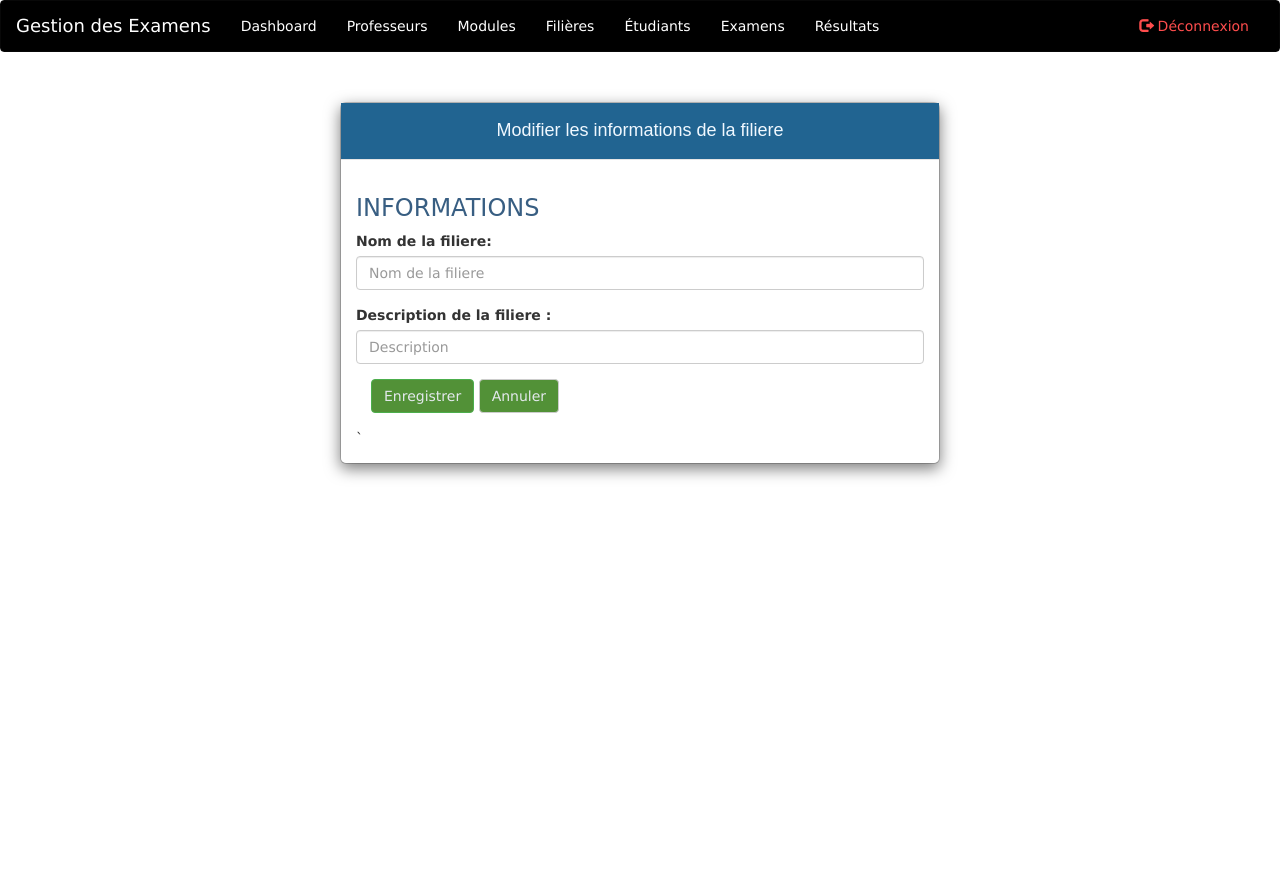
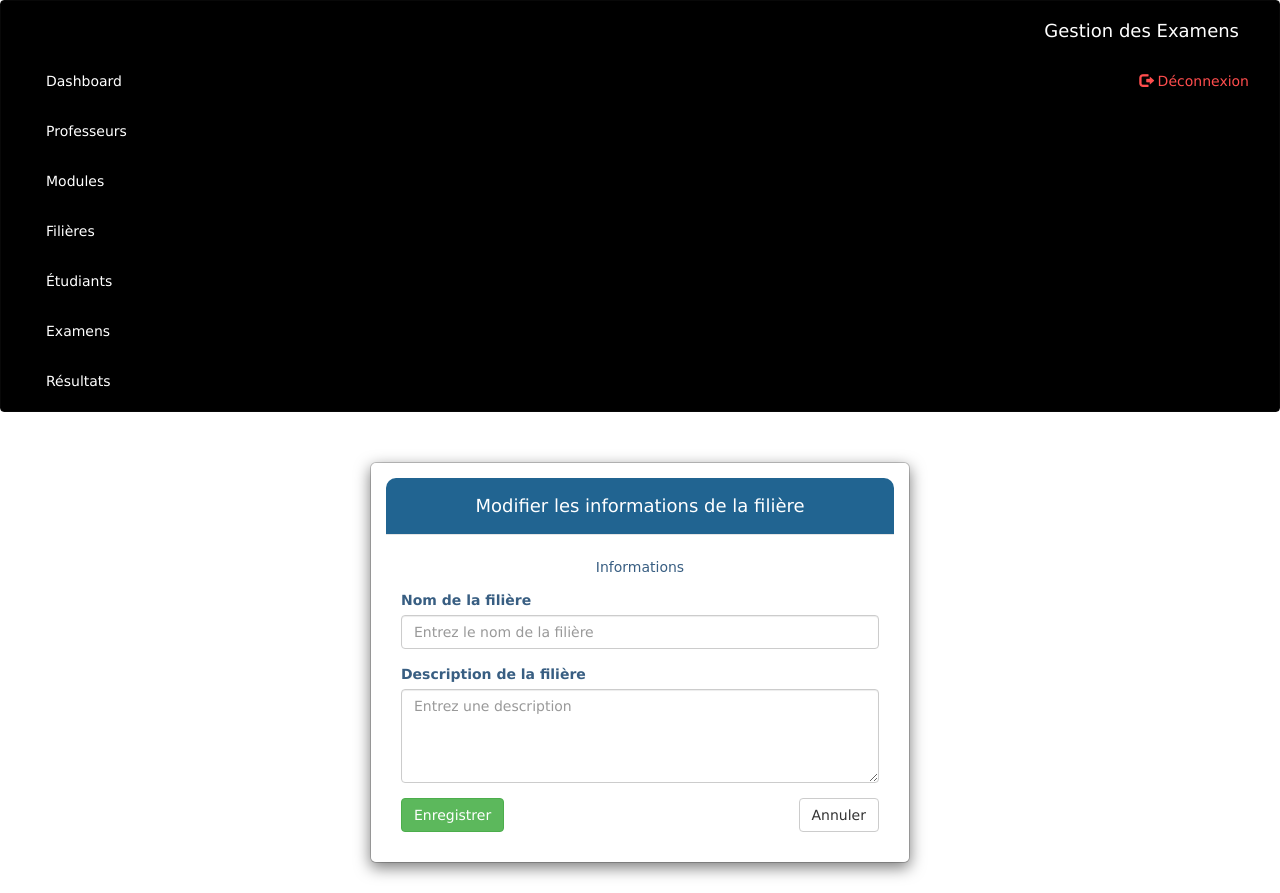
Before and after one commit to Mohamed-Oulkadi/gestion_examens, a CodeIgniter 4 app: the page made by app/Views/Admin/editfiliere.php in a window 1280 px wide. Before the commit the page ends 479 px from the top, so only its background shows below. Run offline with PHP 8.4 and a stand-in for CodeIgniter, Linux system fonts and the light colour scheme; the template is opened without the code that fills it, so the values that code supplies are empty; some libraries are stand-ins or nearby versions.

Commit message:
Section filiere front end

```diff
--- a/app/Views/Admin/editfiliere.php
+++ b/app/Views/Admin/editfiliere.php
@@ -4,55 +4,111 @@
 <head>
     <meta charset="utf-8">
     <meta name="viewport" content="width=device-width, initial-scale=1">
-    <title>Modifier filiere</title>
+    <title>Modifier Filière</title>
+    <link href="https://cdn.jsdelivr.net/npm/bootstrap@5.3.0/dist/css/bootstrap.min.css" rel="stylesheet">
+    <style>
+        body {
+            background-color: #f8f9fa;
+        }
+
+        .modal-content {
+            border-radius: 10px;
+            box-shadow: 0 4px 10px rgba(0, 0, 0, 0.1);
+            padding: 20px;
+        }
+
+        .modal-header {
+            background-color: #216491;
+            color: #fff;
+            border-top-left-radius: 10px;
+            border-top-right-radius: 10px;
+            padding: 15px 20px;
+        }
+
+        .form-label {
+            font-weight: 600;
+            color: #385e82;
+        }
+
+        .form-control {
+            border-radius: 8px;
+            padding: 10px;
+        }
+
+        .btn-success {
+            background-color: #529137;
+            border: none;
+            transition: background-color 0.3s ease;
+            padding: 10px 20px;
+        }
+
+        .btn-success:hover {
+            background-color: #3e7a2c;
+        }
+
+        .btn-default {
+            background-color: #ddd;
+            color: #333;
+            border: none;
+            transition: background-color 0.3s ease;
+            padding: 10px 20px;
+        }
+
+        .btn-default:hover {
+            background-color: #bbb;
+        }
+
+        .form-group {
+            margin-bottom: 20px;
+        }
+    </style>
 </head>
 
 <body>
     <?php include("navbar.php"); ?>
 
-    <div class="container-fluid">
-        <div class="modal-dialog">
-            <div class="modal-content">
-                <div class="modal-header" style="background-color:rgb(33, 100, 145); color: #385e82">
-                    <h4 style="font-family: 'Varela Round', sans-serif; color:aliceblue;" class="modal-title text-center">
-                        Modifier les informations de la filiere
-                    </h4>
-                </div>
+    <div class="container py-5">
+        <div class="row justify-content-center">
+            <div class="col-md-8 col-lg-6">
+                <div class="modal-content p-4">
+                    <div class="modal-header">
+                        <h4 class="modal-title text-center w-100">
+                            Modifier les informations de la filière
+                        </h4>
+                    </div>
 
-                <div class="modal-body">
-                    <form method="post" action="updatefiliere.php" class="form">
-                        <h3 style="color:#385e82; font-family: 'Staatliches', cursive;" class="titre">INFORMATIONS</h3>
+                    <div class="modal-body">
+                        <form method="post" action="updatefiliere.php" class="form">
+                            <h5 class="text-center mb-4" style="color:#385e82; font-family: 'Staatliches', cursive;">
+                                Informations
+                            </h5>
 
-                        <div class="form-row">
+
                             <div class="form-group">
-                                <label for="nom">Nom de la filiere:</label>
-                                <input type="text" name="nom_filiere" class="form-control" placeholder="Nom de la filiere" required value="" />
-                            </div>
-                            </div>
-                            <div class="form-row">
-                            <div class="form-group">
-                                <label for="niveau">Description de la filiere :</label>
-                                <input type="text" name="description" class="form-control" placeholder="Description" required value="" />
+                                <label for="nom" class="form-label">Nom de la filière</label>
+                                <input type="text" name="nom_filiere" id="nom" class="form-control" placeholder="Entrez le nom de la filière" required>
                             </div>
 
 
+                            <div class="form-group">
+                                <label for="description" class="form-label">Description de la filière</label>
+                                <textarea name="description" id="description" class="form-control" rows="4" placeholder="Entrez une description" required></textarea>
+                            </div>
 
 
-                        <div class="form-row">
-                            <div class="form-group col-md-12">
-                                <input type="submit" value="Enregistrer" class="btn btn-success" style="background-color:rgb(82, 145, 55); color:rgb(227, 232, 236)" />
-                                <button type="button" class="btn btn-default" onclick="window.location='filiere.php'" style="background-color:rgb(82, 145, 55); color:rgb(227, 232, 236)">Annuler</button>
+                            <div class="d-flex justify-content-between mt-4">
+                                <button type="submit" class="btn btn-success">Enregistrer</button>
+                                <button type="button" class="btn btn-default" onclick="window.location='filiere.php'">Annuler</button>
                             </div>
-                        </div>
-
-                        <hr class="new1">
-                        <br>
-                        `
-                    </form>
+                        </form>
+                    </div>
                 </div>
             </div>
         </div>
     </div>
+
+
+    <script src="https://cdn.jsdelivr.net/npm/bootstrap@5.3.0/dist/js/bootstrap.bundle.min.js"></script>
 </body>
 
 </html>
```
Also changed, not shown: 1 other file.
